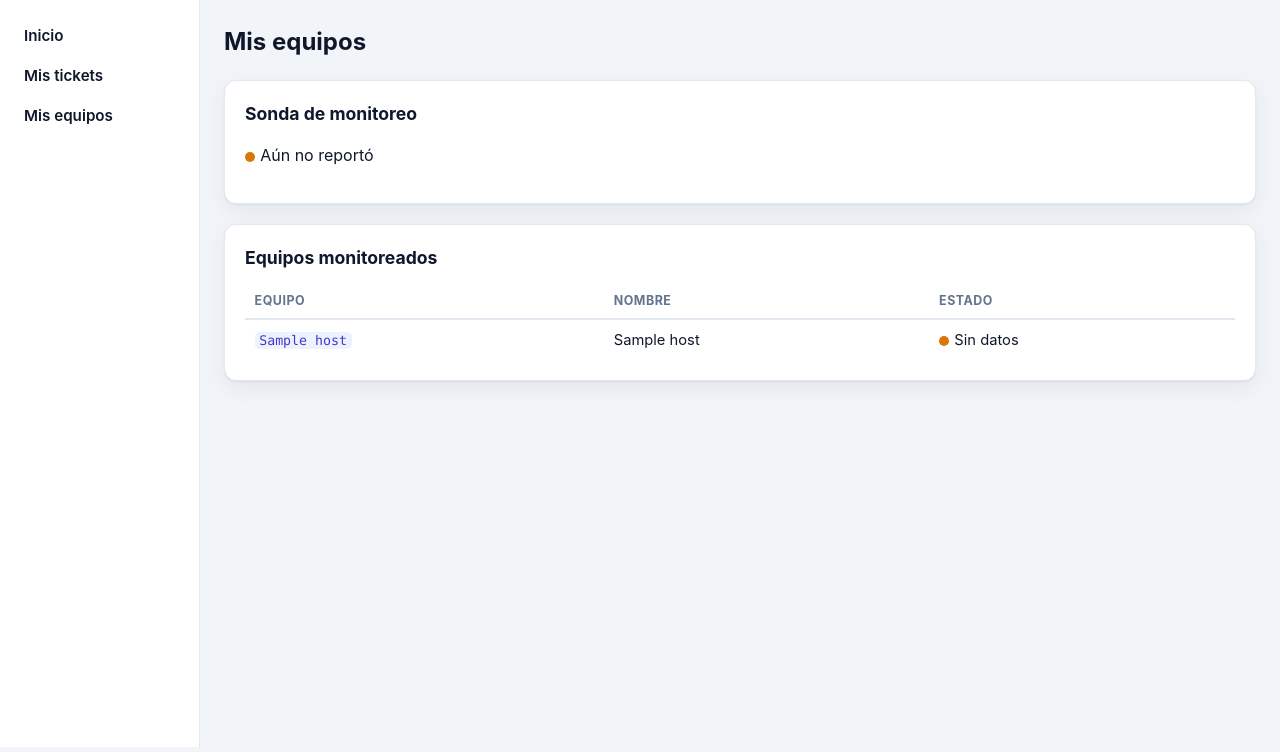
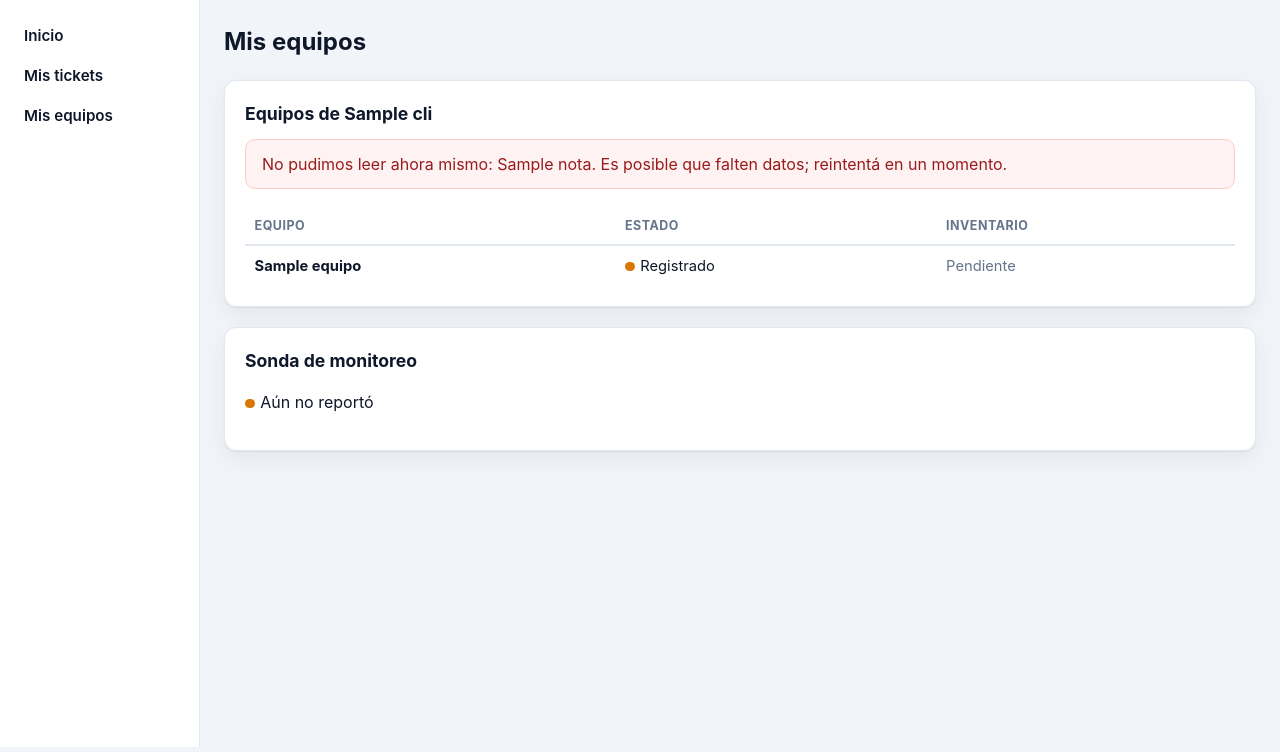
Before and after one commit to pel-matiasvaldivia/itier, a FastAPI app: template consola/itier_console/templates/portal_equipos.html in a window 1280 px wide. Shown: the part 48-800 px from the top of the page. Run offline with FastAPI, Linux system fonts and the light colour scheme; the template is opened without the code that fills it: most values are stand-ins (such as "Sample title", 1, 10 or a date in 2020); parts of the project's set-up code (start-up, migrations or seed data) failed here and were passed over.

Commit message:
Portal: «Mis equipos» une GLPI + Mesh + Zabbix (antes solo Zabbix, por eso salía 0/0)
Co-Authored-By: Claude Sonnet 5.5 <noreply@anthropic.com>
Claude-Session: https://claude.ai/code/session_01GgsqvJS21bfnzbx1L7DGPw

```diff
--- a/consola/itier_console/templates/portal_equipos.html
+++ b/consola/itier_console/templates/portal_equipos.html
@@ -4,36 +4,43 @@
   <div class="page-head"><h1>Mis equipos</h1></div>
 
   <div class="card">
-    <h2>Sonda de monitoreo</h2>
-    {% if proxy %}
-      <p>{% if proxy.visto %}<span class="dot ok"></span>Conectada{% else %}<span class="dot warn"></span>Aún no reportó{% endif %}</p>
-    {% else %}
-      <p class="muted">Todavía no hay una sonda activa. La estamos preparando.</p>
-    {% endif %}
-  </div>
-
-  <div class="card">
-    <h2>Equipos monitoreados</h2>
-    {% if error %}<div class="note note-bad">No pudimos leer el estado ahora mismo. Reintentá en un momento.</div>{% endif %}
-    {% if hosts %}
+    <h2>Equipos de {{ cli.nombre }}</h2>
+    {% if notas %}<div class="note note-bad">No pudimos leer ahora mismo: {{ notas | join(', ') }}. Es posible que falten datos; reintentá en un momento.</div>{% endif %}
+    {% if equipos %}
+    {% set hay_zbx = equipos | selectattr('zbx') | list | length > 0 %}
     <table class="tabla">
-      <thead><tr><th>Equipo</th><th>Nombre</th><th>Estado</th></tr></thead>
+      <thead><tr><th>Equipo</th><th>Estado</th><th>Inventario</th>{% if hay_zbx %}<th>Monitoreo</th>{% endif %}</tr></thead>
       <tbody>
-        {% for h in hosts %}
+        {% for e in equipos %}
         <tr>
-          <td><code>{{ h.host }}</code></td>
-          <td>{{ h.name }}</td>
+          <td><strong>{{ e.nombre }}</strong></td>
           <td>
-            {% if h.available == '1' %}<span class="dot ok"></span>Disponible
-            {% elif h.available == '2' %}<span class="dot bad"></span>Con problemas
-            {% else %}<span class="dot warn"></span>Sin datos{% endif %}
+            {% if e.en_linea %}<span class="dot ok"></span>En línea
+            {% elif e.en_mesh %}<span class="dot warn"></span>Sin conexión ahora
+            {% else %}<span class="dot warn"></span>Registrado{% endif %}
           </td>
+          <td>{% if e.en_glpi %}<span class="dot ok"></span>Inventariado{% else %}<span class="muted">Pendiente</span>{% endif %}</td>
+          {% if hay_zbx %}
+          <td>
+            {% if e.zbx == '1' %}<span class="dot ok"></span>Disponible
+            {% elif e.zbx == '2' %}<span class="dot bad"></span>Con problemas
+            {% elif e.zbx == '0' %}<span class="dot warn"></span>Sin datos
+            {% else %}<span class="muted">—</span>{% endif %}
+          </td>
+          {% endif %}
         </tr>
         {% endfor %}
       </tbody>
     </table>
-    {% elif not error %}
-    <p class="muted">Cuando tu sonda empiece a descubrir equipos, aparecen acá.</p>
+    {% elif not notas %}
+    <p class="muted">Todavía no hay equipos. Cuando instales el agente de soporte en una computadora, aparece acá.</p>
     {% endif %}
   </div>
+
+  {% if proxy %}
+  <div class="card">
+    <h2>Sonda de monitoreo</h2>
+    <p>{% if proxy.visto %}<span class="dot ok"></span>Conectada{% else %}<span class="dot warn"></span>Aún no reportó{% endif %}</p>
+  </div>
+  {% endif %}
 {% endblock %}
--- a/consola/itier_console/templates/portal_inicio.html
+++ b/consola/itier_console/templates/portal_inicio.html
@@ -12,9 +12,9 @@
       <div class="tile-s"><a href="/portal/tickets">Ver mis tickets →</a></div>
     </div>
     <div class="tile">
-      <div class="tile-k">Equipos monitoreados</div>
+      <div class="tile-k">Equipos en línea</div>
       <div class="tile-v big">{% if hosts_total is not none %}{{ hosts_ok }}/{{ hosts_total }}{% else %}—{% endif %}</div>
-      <div class="tile-s">{% if hosts_total is not none %}disponibles · <a href="/portal/equipos">ver estado →</a>{% else %}<a href="/portal/equipos">ver equipos →</a>{% endif %}</div>
+      <div class="tile-s">{% if hosts_total is not none %}en línea · <a href="/portal/equipos">ver estado →</a>{% else %}<a href="/portal/equipos">ver equipos →</a>{% endif %}</div>
     </div>
   </section>
 
```
Also changed, not shown: consola/itier_console/routes/portal.py (+9 -14 lines), consola/itier_console/services/equipos.py (added, +51 -0 lines), consola/tests/smoke_demo.py (+5 -1 lines).
